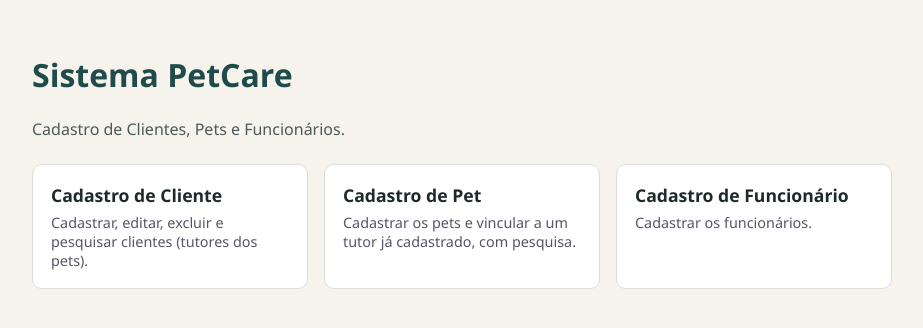
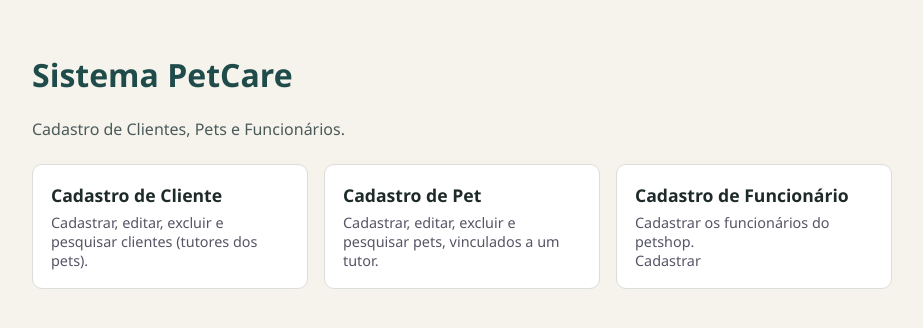
Before and after one commit to Rogerio-Campos-de-Oliveria/Petshop---Impacta, a Flask app: page / in a window 1280 px wide. Shown: the part 60-388 px from the top of the page, without its empty margins (178-1101 px from the left). Run offline with Flask 3, Linux system fonts and the light colour scheme.

Commit message:
Cadastro

```diff
--- a/templates/index.html
+++ b/templates/index.html
@@ -11,11 +11,12 @@
     </a>
     <a class="card" href="{{ url_for('listar_pets') }}">
         <h2>Cadastro de Pet</h2>
-        <p>Cadastrar os pets e vincular a um tutor já cadastrado, com pesquisa.</p>
+        <p>Cadastrar, editar, excluir e pesquisar pets, vinculados a um tutor.</p>
     </a>
     <a class="card" href="{{ url_for('listar_funcionarios') }}">
         <h2>Cadastro de Funcionário</h2>
-        <p>Cadastrar os funcionários.</p>
+        <p>Cadastrar os funcionários do petshop.</p>
+        <p>Cadastrar</p>
     </a>
 </div>
 {% endblock %}
```
